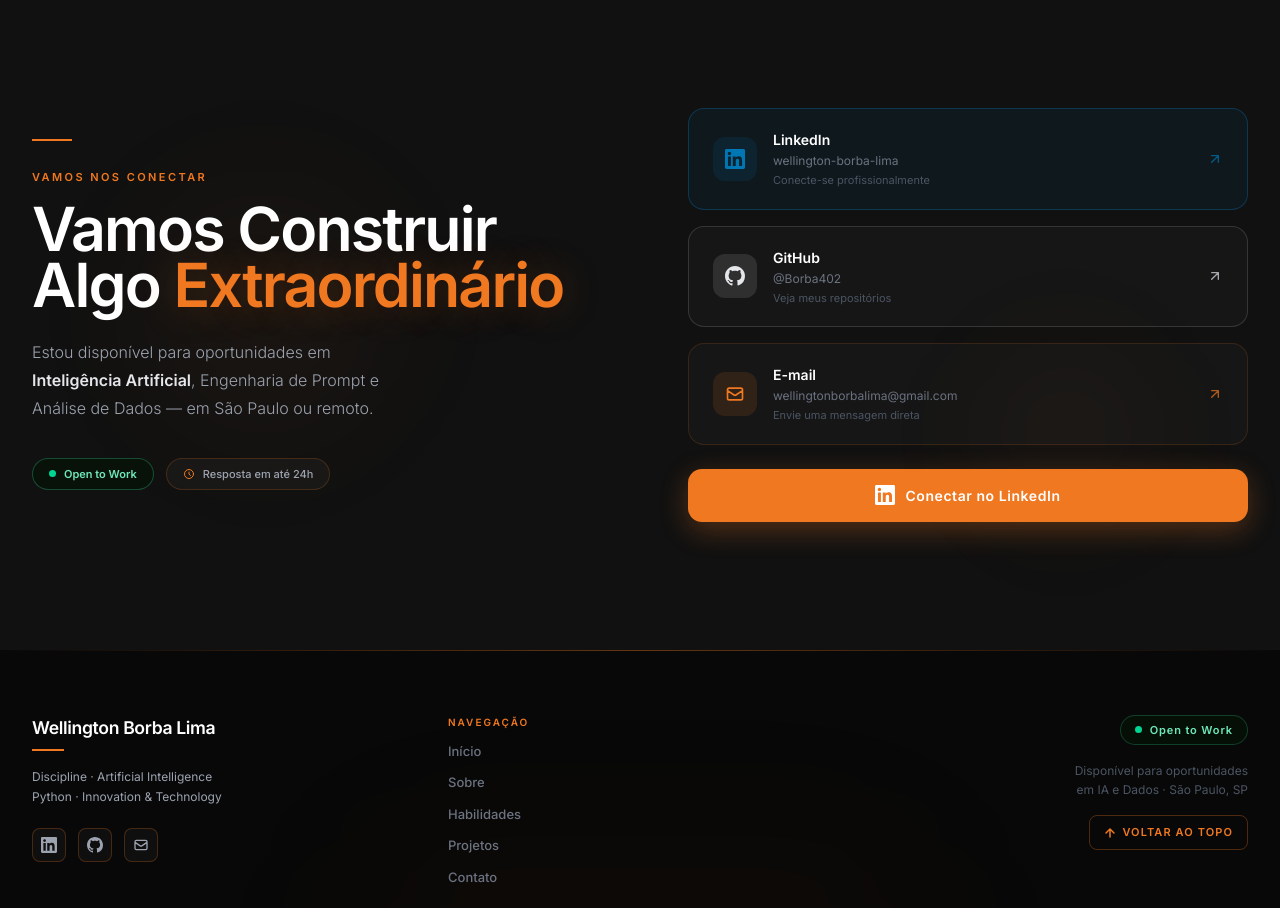
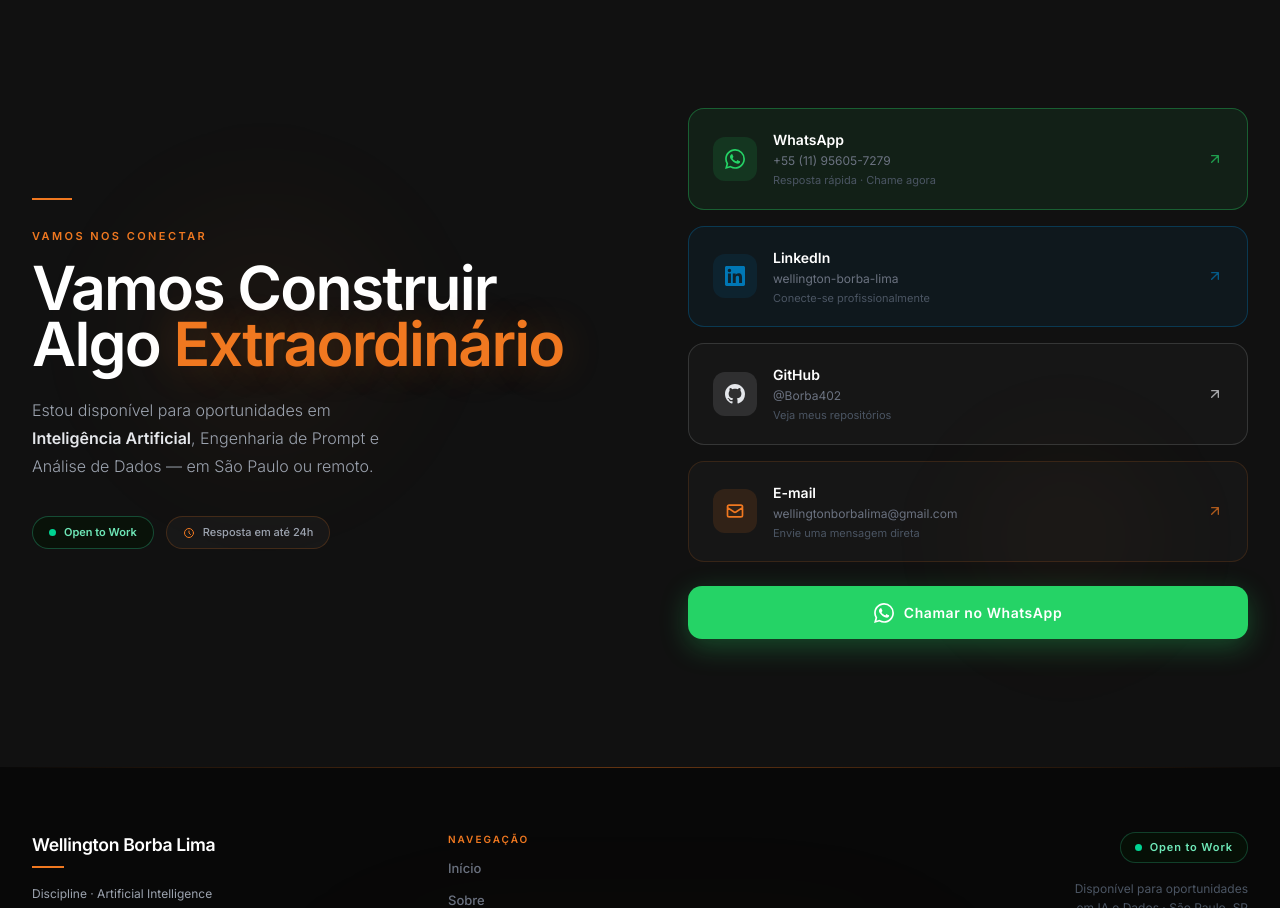
Before and after one commit to Borba402/portifolio-wellington-lima, a Next.js app: page / in a window 1280 px wide. Shown: the part 5720-6628 px from the top of the page. Built offline with nearby package versions, Linux system fonts and the light colour scheme; no server answers.

Commit message:
feat(contato): adiciona WhatsApp como canal de contato principal

```diff
--- a/components/Contato.tsx
+++ b/components/Contato.tsx
@@ -4,8 +4,23 @@
 const LINKEDIN_URL = "https://www.linkedin.com/in/wellington-borba-lima-52455622b";
 const GITHUB_URL = "https://github.com/Borba402";
 const EMAIL = "wellingtonborbalima@gmail.com";
+const WHATSAPP_URL = "https://wa.me/5511956057279";
 
 const contacts = [
+  {
+    label: "WhatsApp",
+    value: "+55 (11) 95605-7279",
+    description: "Resposta rápida · Chame agora",
+    href: WHATSAPP_URL,
+    icon: (
+      <svg className="w-5 h-5" fill="currentColor" viewBox="0 0 24 24">
+        <path d="M17.472 14.382c-.297-.149-1.758-.867-2.03-.967-.273-.099-.471-.148-.67.15-.197.297-.767.966-.94 1.164-.173.199-.347.223-.644.075-.297-.15-1.255-.463-2.39-1.475-.883-.788-1.48-1.761-1.653-2.059-.173-.297-.018-.458.13-.606.134-.133.298-.347.446-.52.149-.174.198-.298.298-.497.099-.198.05-.371-.025-.52-.075-.149-.669-1.612-.916-2.207-.242-.579-.487-.5-.669-.51-.173-.008-.371-.01-.57-.01-.198 0-.52.074-.792.372-.272.297-1.04 1.016-1.04 2.479 0 1.462 1.065 2.875 1.213 3.074.149.198 2.096 3.2 5.077 4.487.709.306 1.262.489 1.694.625.712.227 1.36.195 1.871.118.571-.085 1.758-.719 2.006-1.413.248-.694.248-1.289.173-1.413-.074-.124-.272-.198-.57-.347m-5.421 7.403h-.004a9.87 9.87 0 01-5.031-1.378l-.361-.214-3.741.982.998-3.648-.235-.374a9.86 9.86 0 01-1.51-5.26c.001-5.45 4.436-9.884 9.888-9.884 2.64 0 5.122 1.03 6.988 2.898a9.825 9.825 0 012.893 6.994c-.003 5.45-4.437 9.884-9.885 9.884m8.413-18.297A11.815 11.815 0 0012.05 0C5.495 0 .16 5.335.157 11.892c0 2.096.547 4.142 1.588 5.945L.057 24l6.305-1.654a11.882 11.882 0 005.683 1.448h.005c6.554 0 11.89-5.335 11.893-11.893a11.821 11.821 0 00-3.48-8.413z" />
+      </svg>
+    ),
+    accent: "#25D366",
+    accentRgb: "37,211,102",
+    primary: true,
+  },
   {
     label: "LinkedIn",
     value: "wellington-borba-lima",
@@ -197,9 +212,9 @@
               </motion.a>
             ))}
 
-            {/* Main CTA */}
+            {/* Main CTA — WhatsApp */}
             <motion.a
-              href={LINKEDIN_URL}
+              href={WHATSAPP_URL}
               target="_blank"
               rel="noopener noreferrer"
               initial={{ opacity: 0, y: 16 }}
@@ -215,7 +230,7 @@
                 gap: "10px",
                 marginTop: "8px",
                 padding: "16px 24px",
-                background: "#F07820",
+                background: "#25D366",
                 borderRadius: "14px",
                 color: "#ffffff",
                 fontFamily: "var(--font-inter)",
@@ -223,22 +238,22 @@
                 fontSize: "14px",
                 letterSpacing: "0.04em",
                 textDecoration: "none",
-                boxShadow: "0 8px 28px rgba(240,120,32,0.30)",
+                boxShadow: "0 8px 28px rgba(37,211,102,0.30)",
                 transition: "box-shadow 0.25s, background 0.25s",
               }}
               onMouseEnter={(e) => {
-                (e.currentTarget as HTMLAnchorElement).style.boxShadow = "0 12px 40px rgba(240,120,32,0.50)";
-                (e.currentTarget as HTMLAnchorElement).style.background = "#E06810";
+                (e.currentTarget as HTMLAnchorElement).style.boxShadow = "0 12px 40px rgba(37,211,102,0.50)";
+                (e.currentTarget as HTMLAnchorElement).style.background = "#1ebe5a";
               }}
               onMouseLeave={(e) => {
-                (e.currentTarget as HTMLAnchorElement).style.boxShadow = "0 8px 28px rgba(240,120,32,0.30)";
-                (e.currentTarget as HTMLAnchorElement).style.background = "#F07820";
+                (e.currentTarget as HTMLAnchorElement).style.boxShadow = "0 8px 28px rgba(37,211,102,0.30)";
+                (e.currentTarget as HTMLAnchorElement).style.background = "#25D366";
               }}
             >
               <svg className="w-5 h-5" fill="currentColor" viewBox="0 0 24 24">
-                <path d="M20.447 20.452h-3.554v-5.569c0-1.328-.027-3.037-1.852-3.037-1.853 0-2.136 1.445-2.136 2.939v5.667H9.351V9h3.414v1.561h.046c.477-.9 1.637-1.85 3.37-1.85 3.601 0 4.267 2.37 4.267 5.455v6.286zM5.337 7.433c-1.144 0-2.063-.926-2.063-2.065 0-1.138.92-2.063 2.063-2.063 1.14 0 2.064.925 2.064 2.063 0 1.139-.925 2.065-2.064 2.065zm1.782 13.019H3.555V9h3.564v11.452zM22.225 0H1.771C.792 0 0 .774 0 1.729v20.542C0 23.227.792 24 1.771 24h20.451C23.2 24 24 23.227 24 22.271V1.729C24 .774 23.2 0 22.222 0h.003z" />
+                <path d="M17.472 14.382c-.297-.149-1.758-.867-2.03-.967-.273-.099-.471-.148-.67.15-.197.297-.767.966-.94 1.164-.173.199-.347.223-.644.075-.297-.15-1.255-.463-2.39-1.475-.883-.788-1.48-1.761-1.653-2.059-.173-.297-.018-.458.13-.606.134-.133.298-.347.446-.52.149-.174.198-.298.298-.497.099-.198.05-.371-.025-.52-.075-.149-.669-1.612-.916-2.207-.242-.579-.487-.5-.669-.51-.173-.008-.371-.01-.57-.01-.198 0-.52.074-.792.372-.272.297-1.04 1.016-1.04 2.479 0 1.462 1.065 2.875 1.213 3.074.149.198 2.096 3.2 5.077 4.487.709.306 1.262.489 1.694.625.712.227 1.36.195 1.871.118.571-.085 1.758-.719 2.006-1.413.248-.694.248-1.289.173-1.413-.074-.124-.272-.198-.57-.347m-5.421 7.403h-.004a9.87 9.87 0 01-5.031-1.378l-.361-.214-3.741.982.998-3.648-.235-.374a9.86 9.86 0 01-1.51-5.26c.001-5.45 4.436-9.884 9.888-9.884 2.64 0 5.122 1.03 6.988 2.898a9.825 9.825 0 012.893 6.994c-.003 5.45-4.437 9.884-9.885 9.884m8.413-18.297A11.815 11.815 0 0012.05 0C5.495 0 .16 5.335.157 11.892c0 2.096.547 4.142 1.588 5.945L.057 24l6.305-1.654a11.882 11.882 0 005.683 1.448h.005c6.554 0 11.89-5.335 11.893-11.893a11.821 11.821 0 00-3.48-8.413z" />
               </svg>
-              Conectar no LinkedIn
+              Chamar no WhatsApp
             </motion.a>
           </div>
 
```
